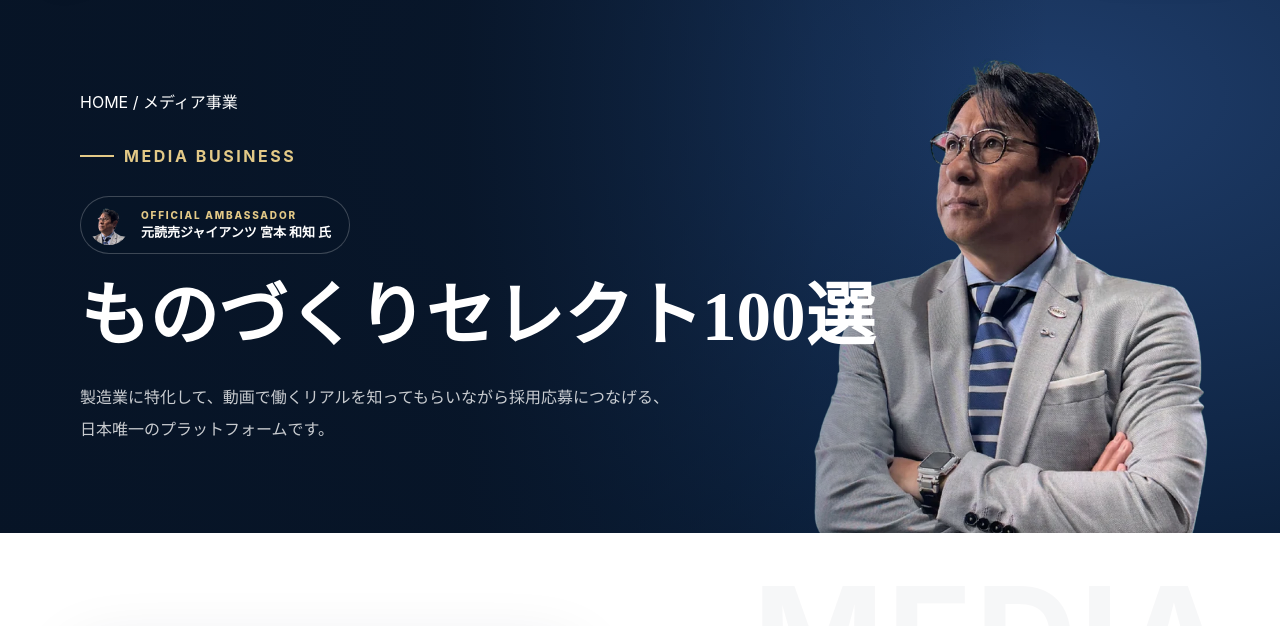
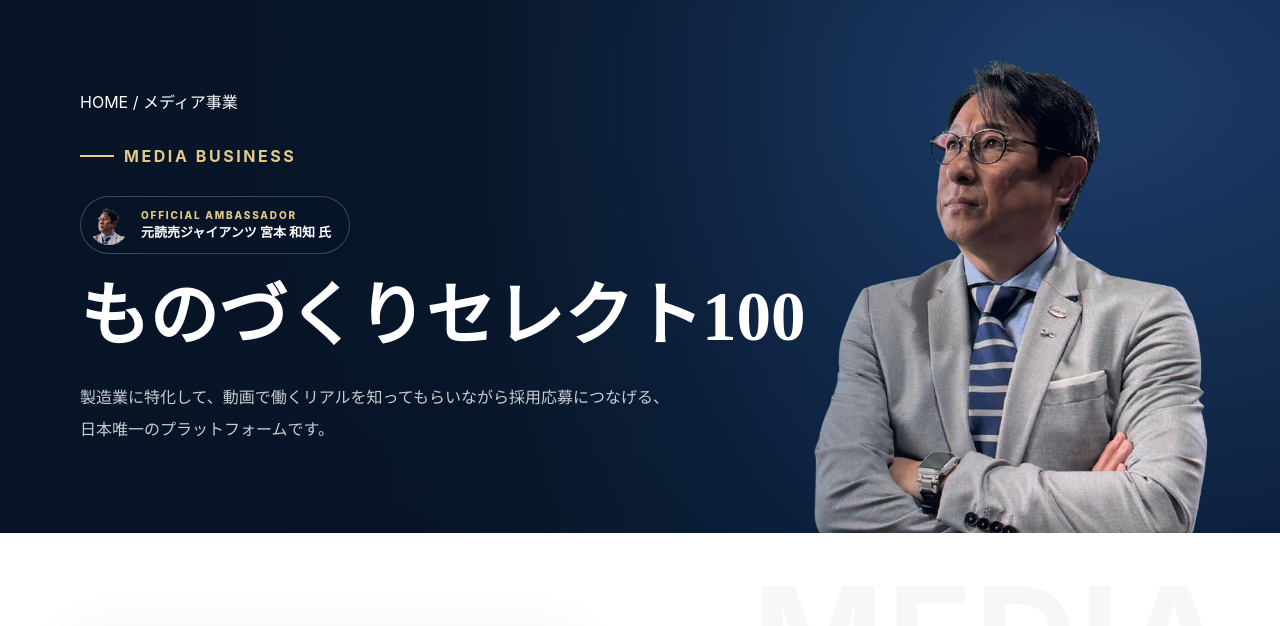
Before and after one commit to koki-tanaka-ops/hp-preview-20261117, a plain HTML site: page after/special.html in a window 1280 px wide. Shown: the part 92-718 px from the top of the page. Drawn offline with Linux system fonts and the light colour scheme.

```diff
--- a/after/special.html
+++ b/after/special.html
@@ -196,7 +196,7 @@
         <nav class="breadcrumb" aria-label="パンくず"><a href="/">HOME</a> <span>/</span> <span>メディア事業</span></nav>
         <p class="eyebrow" style="color:#e3c987;">Media Business</p>
         <div class="amb-badge"><img src="assets/ambassador-face.png?v=20261117" alt="" width="40" height="40"><span><small>OFFICIAL AMBASSADOR</small><b>元読売ジャイアンツ 宮本 和知 氏</b></span></div>
-        <h1 style="font-size:clamp(34px,5.4vw,74px);"><span class="nw">ものづくりセレクト</span><wbr><span class="nw">100選</span></h1>
+        <h1 style="font-size:clamp(34px,5.4vw,74px);"><span class="nw">ものづくりセレクト</span><wbr><span class="nw">100</span></h1>
         <p>製造業に特化して、動画で働くリアルを知ってもらいながら採用応募につなげる、日本唯一のプラットフォームです。</p>
       </div>
     </section>
```
